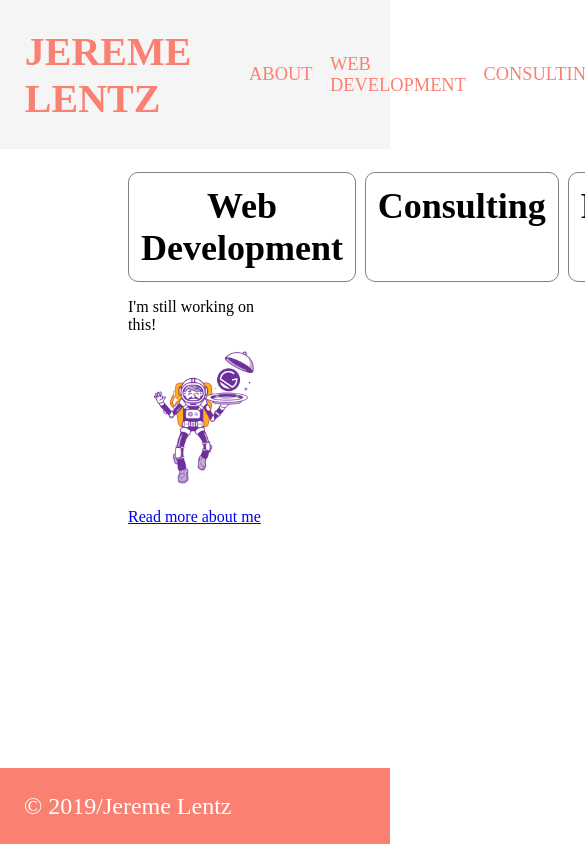
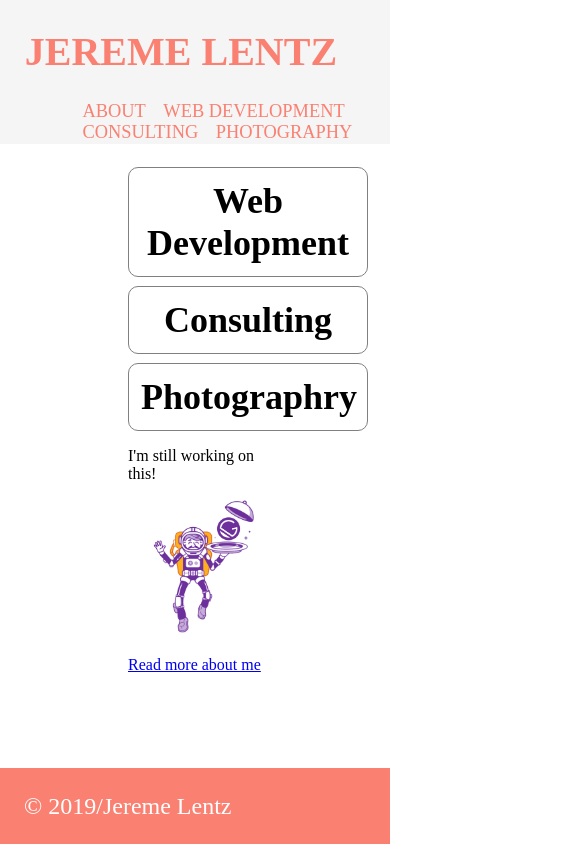
Before and after one commit to jeremel/jlentz, a Gatsby site: page / in a window 390 px wide. Shown: the top 844 px of the page, 585 px wide, since content can reach past the window. Built offline with nearby package versions, Linux system fonts and the light colour scheme; Gatsby itself is replaced by a stand-in of ours.

Commit message:
Make the webpage slightly mobile responsive

```diff
--- a/src/components/header.js
+++ b/src/components/header.js
@@ -14,6 +14,7 @@
 const HeaderContainer = styled.div`
   padding: 0 1.5rem;
   display: flex;
+  flex-wrap: wrap;
   justify-content: space-between;
 
   h1 {
@@ -30,6 +31,7 @@
     list-style: none;
     margin: 0;
     display: flex;
+    flex-wrap: wrap;
     align-items: center;
     font-size: 1.15rem;
     text-transform: uppercase;
--- a/src/pages/index.js
+++ b/src/pages/index.js
@@ -15,7 +15,8 @@
 `
 const ServicesWrapper = styled.div`
   display: grid;
-  grid-template-columns: 1fr 1fr 1fr;
+  /* grid-template-columns: 1fr 1fr 1fr; */
+  grid-template-columns: repeat(auto-fit, minmax(240px, 1fr));
   grid-gap: .55rem;
 `
 
```
